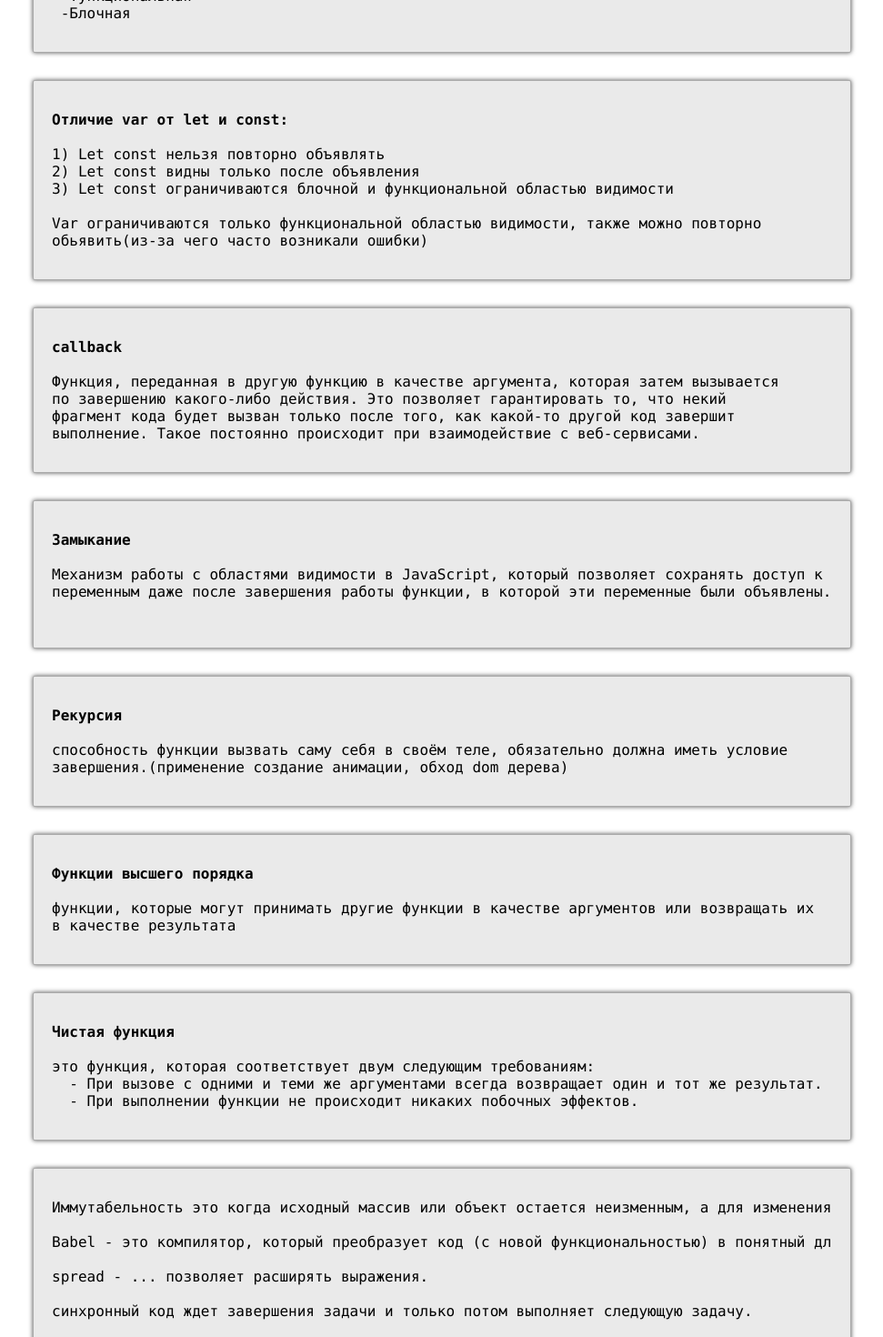
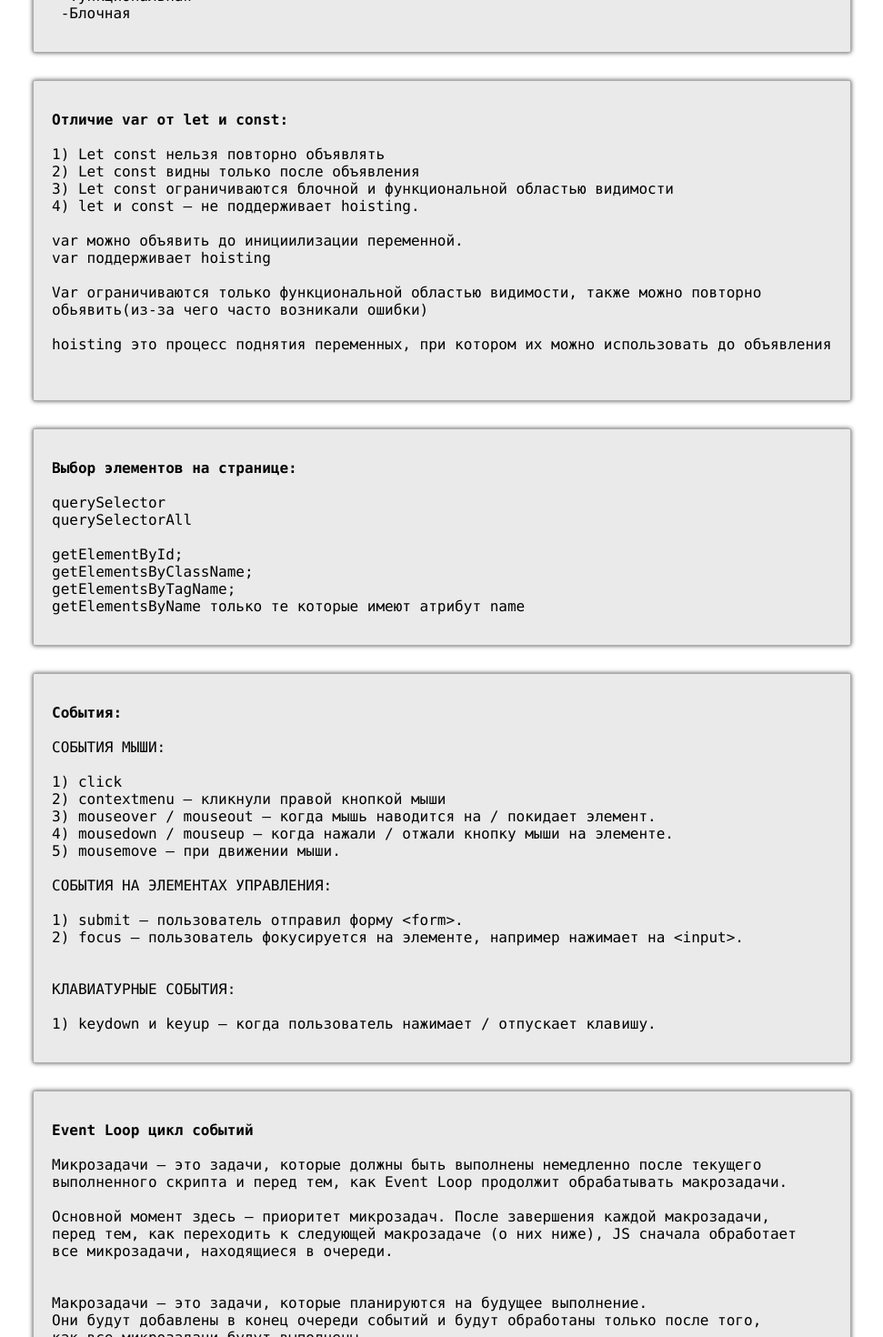
Before and after one commit to AlekseiKutukov/aleksei-k.ru, a React (Create React App) app: page /js in a window 1280 px wide. Shown: the part 1360-2830 px from the top of the page at 91% size, without its empty margins (154-1125 px from the left). Built offline with nearby package versions, Linux system fonts and the light colour scheme.

Commit message:
change files

```diff
--- a/src/pageRouter/js/Js.jsx
+++ b/src/pageRouter/js/Js.jsx
@@ -90,9 +90,83 @@ async/await это настройка над промисами
 1) Let const нельзя повторно объявлять
 2) Let const видны только после объявления
 3) Let const ограничиваются блочной и функциональной областью видимости
+4) let и const — не поддерживает hoisting.
+
+var можно объявить до инициилизации переменной.
+var поддерживает hoisting
 
 Var ограничиваются только функциональной областью видимости, также можно повторно
 обьявить(из-за чего часто возникали ошибки)
+
+hoisting это процесс поднятия переменных, при котором их можно использовать до объявления.
+
+`}
+          </code>
+        </pre>
+      </div>
+
+      <div className="body_article">
+        <pre>
+          <code>
+            <strong>Выбор элементов на странице:</strong>
+            {`
+
+querySelector
+querySelectorAll
+
+getElementById;
+getElementsByClassName;
+getElementsByTagName;
+getElementsByName только те которые имеют атрибут name`}
+          </code>
+        </pre>
+      </div>
+
+      <div className="body_article">
+        <pre>
+          <code>
+            <strong>События:</strong>
+            {`
+
+СОБЫТИЯ МЫШИ:
+
+1) click
+2) contextmenu – кликнули правой кнопкой мыши
+3) mouseover / mouseout – когда мышь наводится на / покидает элемент.
+4) mousedown / mouseup – когда нажали / отжали кнопку мыши на элементе.
+5) mousemove – при движении мыши.
+
+СОБЫТИЯ НА ЭЛЕМЕНТАХ УПРАВЛЕНИЯ:
+
+1) submit – пользователь отправил форму <form>.
+2) focus – пользователь фокусируется на элементе, например нажимает на <input>.
+
+
+КЛАВИАТУРНЫЕ СОБЫТИЯ:
+
+1) keydown и keyup – когда пользователь нажимает / отпускает клавишу.`}
+          </code>
+        </pre>
+      </div>
+
+      <div className="body_article">
+        <pre>
+          <code>
+            <strong>Event Loop цикл событий</strong>
+            {`
+
+Микрозадачи — это задачи, которые должны быть выполнены немедленно после текущего
+выполненного скрипта и перед тем, как Event Loop продолжит обрабатывать макрозадачи.
+
+Основной момент здесь — приоритет микрозадач. После завершения каждой макрозадачи,
+перед тем, как переходить к следующей макрозадаче (о них ниже), JS сначала обработает
+все микрозадачи, находящиеся в очереди.
+
+
+Макрозадачи — это задачи, которые планируются на будущее выполнение.
+Они будут добавлены в конец очереди событий и будут обработаны только после того,
+как все микрозадачи будут выполнены.
+
 `}
           </code>
         </pre>
@@ -103,6 +177,9 @@ Var ограничиваются только функциональной об
           <code>
             <strong>callback</strong>
             {`
+
+коллбэк — это функция, которая должна быть выполнена после того, как другая
+функция завершила выполнение.
 
 Функция, переданная в другую функцию в качестве аргумента, которая затем вызывается
 по завершению какого-либо действия. Это позволяет гарантировать то, что некий
--- a/src/pageRouter/redux/ReduxT.jsx
+++ b/src/pageRouter/redux/ReduxT.jsx
@@ -24,9 +24,17 @@ const ReduxT = () => {
       <div>
         <strong>Action</strong> действия
       </div>
-      <div>
-        <strong>dispatch</strong> — это функция Redux хранилища(store). Вы
-        вызываете store.dispatch , чтобы отправить действие.
+      <div className="body_article">
+        <pre>
+          <code>
+            <strong>Методы Redux:</strong>
+            {`
+
+dispatch: отправляет действия в магазин redux
+getState: получить текущее состояние
+subscribe: используется для подписки на обновления состояния`}
+          </code>
+        </pre>
       </div>
       <h2>Примеры кода:</h2>
       <div className="all-cards__example__code">
--- a/src/style/style.css
+++ b/src/style/style.css
@@ -124,9 +124,9 @@ nav a:hover {
   text-align: center;
 }
 
-button {
+/* button {
   margin: 4px;
-}
+} */
 /* Адаптивность Мобильный вид */
 @media (max-width: 800px) {
   .logo-nav,
```
